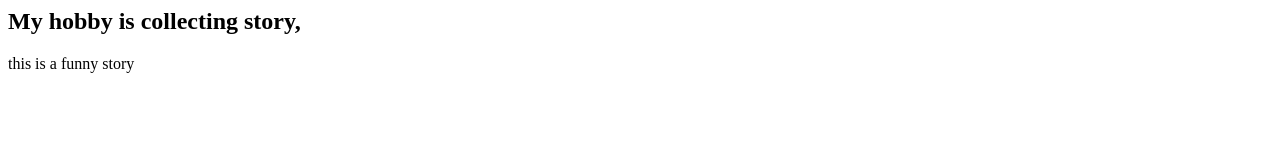
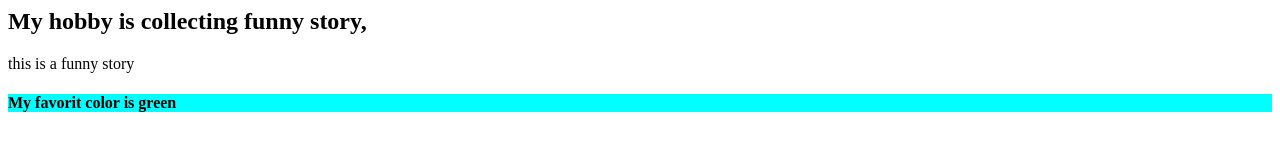
Before and after one commit to faizabintemamun/test, a plain HTML site: page index.html in a window 1280 px wide. Drawn offline with Linux system fonts and the light colour scheme.

Commit message:
h4 tag included in index file

```diff
--- a/index.html
+++ b/index.html
@@ -1,2 +1,3 @@
-<h2>My hobby is collecting story,</h2>
+<h2>My hobby is collecting funny story,</h2>
 <p> this is a funny story </p>
+<h4 style="background-color:aqua" >My favorit color is green</h4>
```
